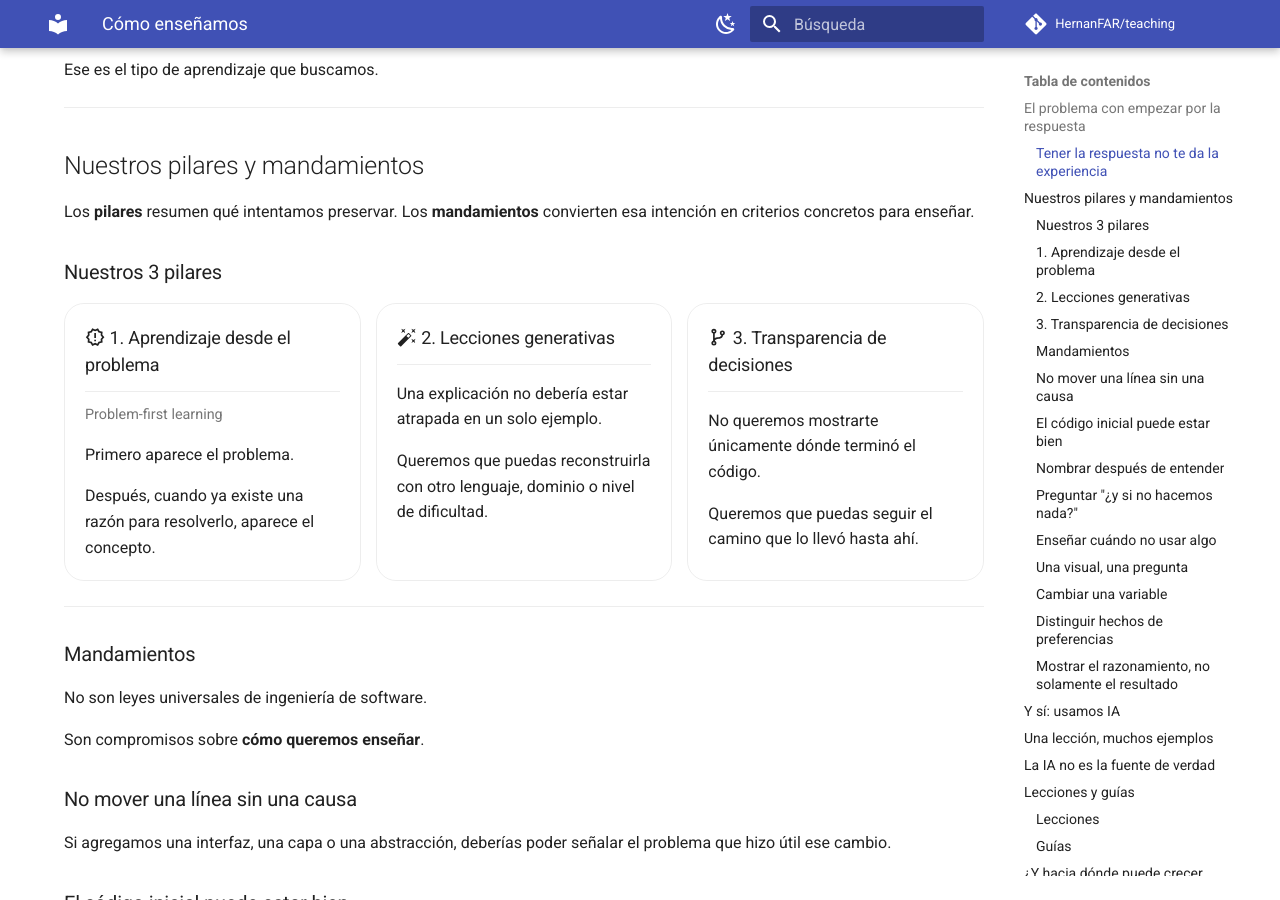
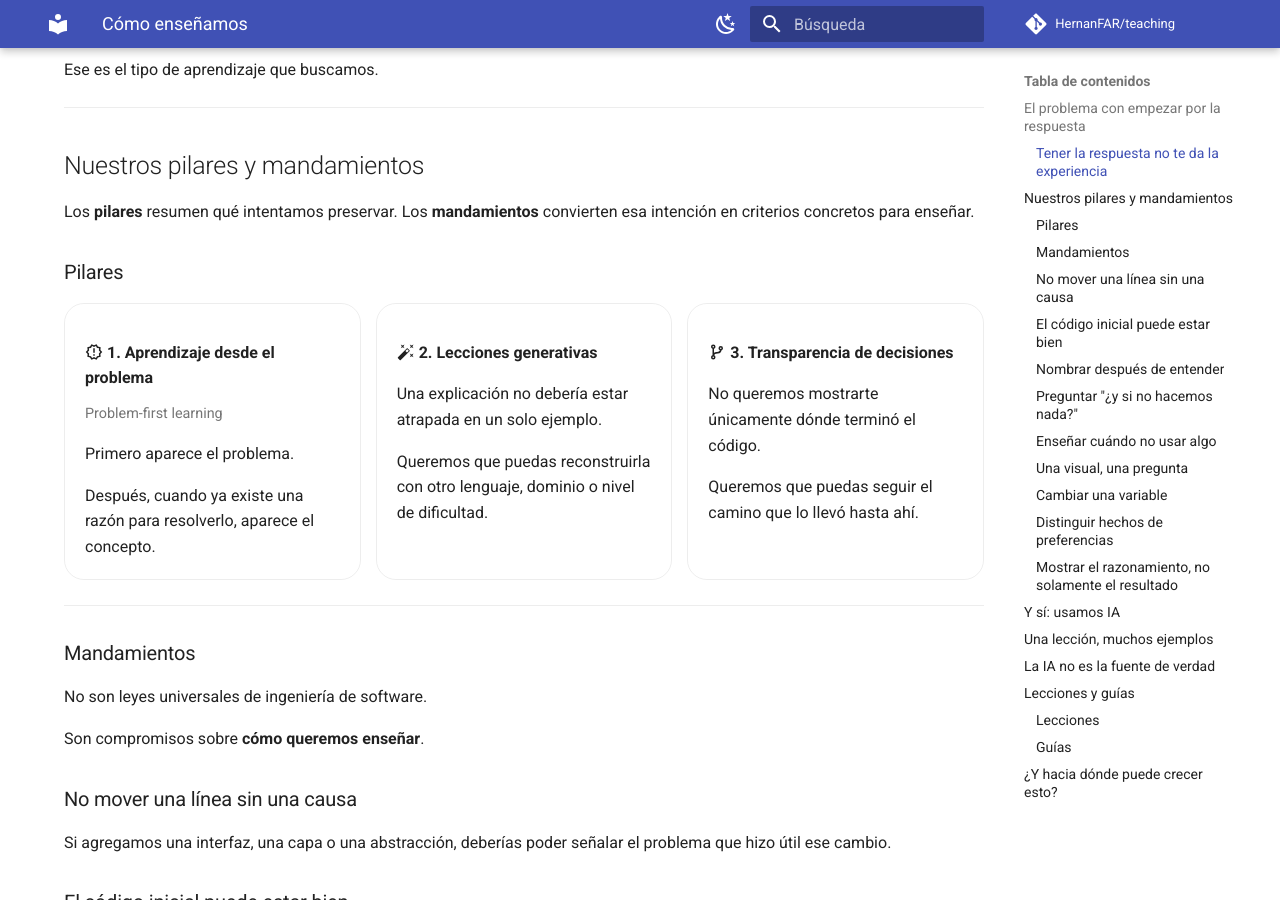
Before and after one commit to HernanFAR/teaching, an MkDocs documentation site: the page built from docs/about/how-we-teach.md, in a window 1280 px wide and 900 px high, scrolled down 3222 px. Built offline with MkDocs 1.6.1 and Material for MkDocs 9.7.7, drawn with Linux system fonts in a browser that asks for light colours; comment, search, counter and statistics services are not loaded.

Commit message:
fix: keep pillar cards out of table of contents

```diff
--- a/docs/about/how-we-teach.md
+++ b/docs/about/how-we-teach.md
@@ -163,13 +163,13 @@ Ese es el tipo de aprendizaje que buscamos.
 
 Los **pilares** resumen qué intentamos preservar. Los **mandamientos** convierten esa intención en criterios concretos para enseñar.
 
-### Nuestros 3 pilares
+### Pilares
 
 <div class="pillars-grid" markdown>
 
 <div class="pillar-card" markdown>
 
-### :material-alert-decagram-outline: 1. Aprendizaje desde el problema
+<div class="pillar-card__title" markdown>:material-alert-decagram-outline: **1. Aprendizaje desde el problema**</div>
 
 <span class="pillar-translation" lang="en">Problem-first learning</span>
 
@@ -181,7 +181,7 @@ Después, cuando ya existe una razón para resolverlo, aparece el concepto.
 
 <div class="pillar-card" markdown>
 
-### :material-auto-fix: 2. Lecciones generativas
+<div class="pillar-card__title" markdown>:material-auto-fix: **2. Lecciones generativas**</div>
 
 Una explicación no debería estar atrapada en un solo ejemplo.
 
@@ -191,7 +191,7 @@ Queremos que puedas reconstruirla con otro lenguaje, dominio o nivel de dificult
 
 <div class="pillar-card" markdown>
 
-### :material-source-branch: 3. Transparencia de decisiones
+<div class="pillar-card__title" markdown>:material-source-branch: **3. Transparencia de decisiones**</div>
 
 No queremos mostrarte únicamente dónde terminó el código.
 
```
